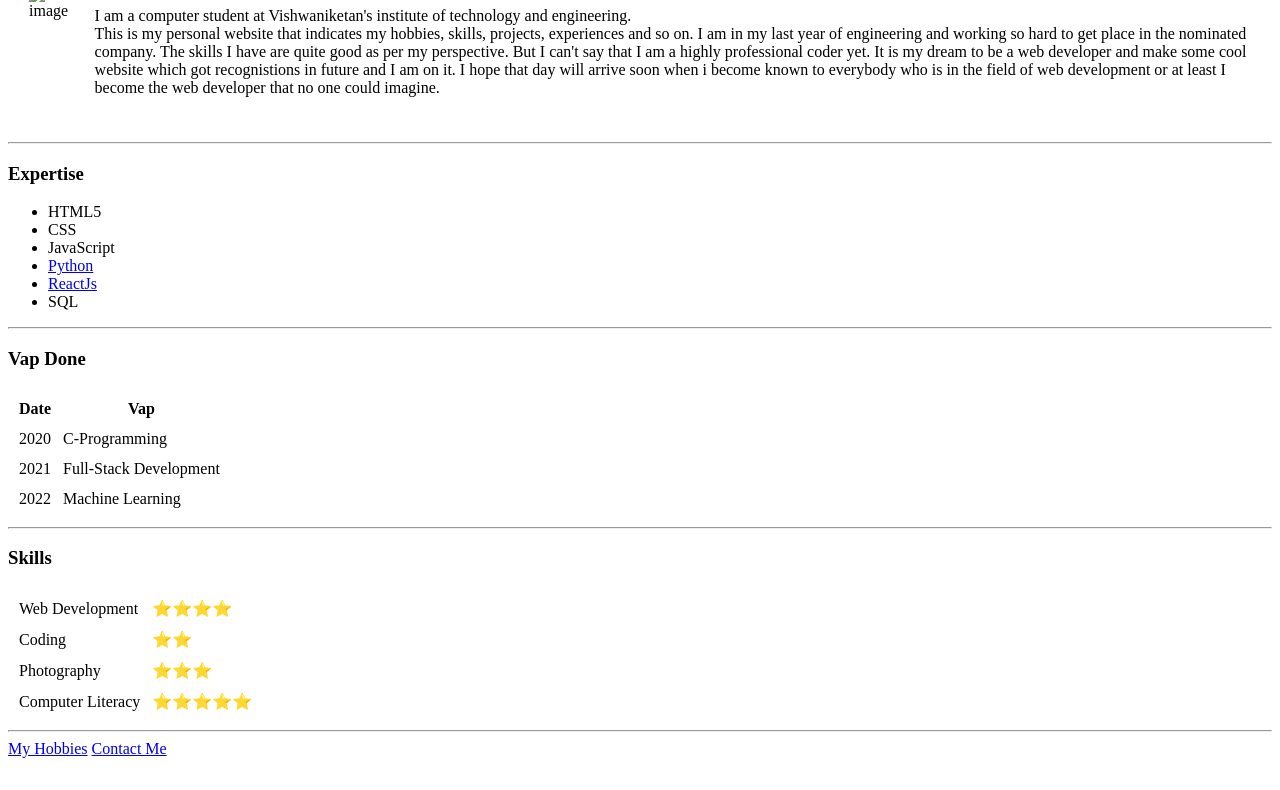
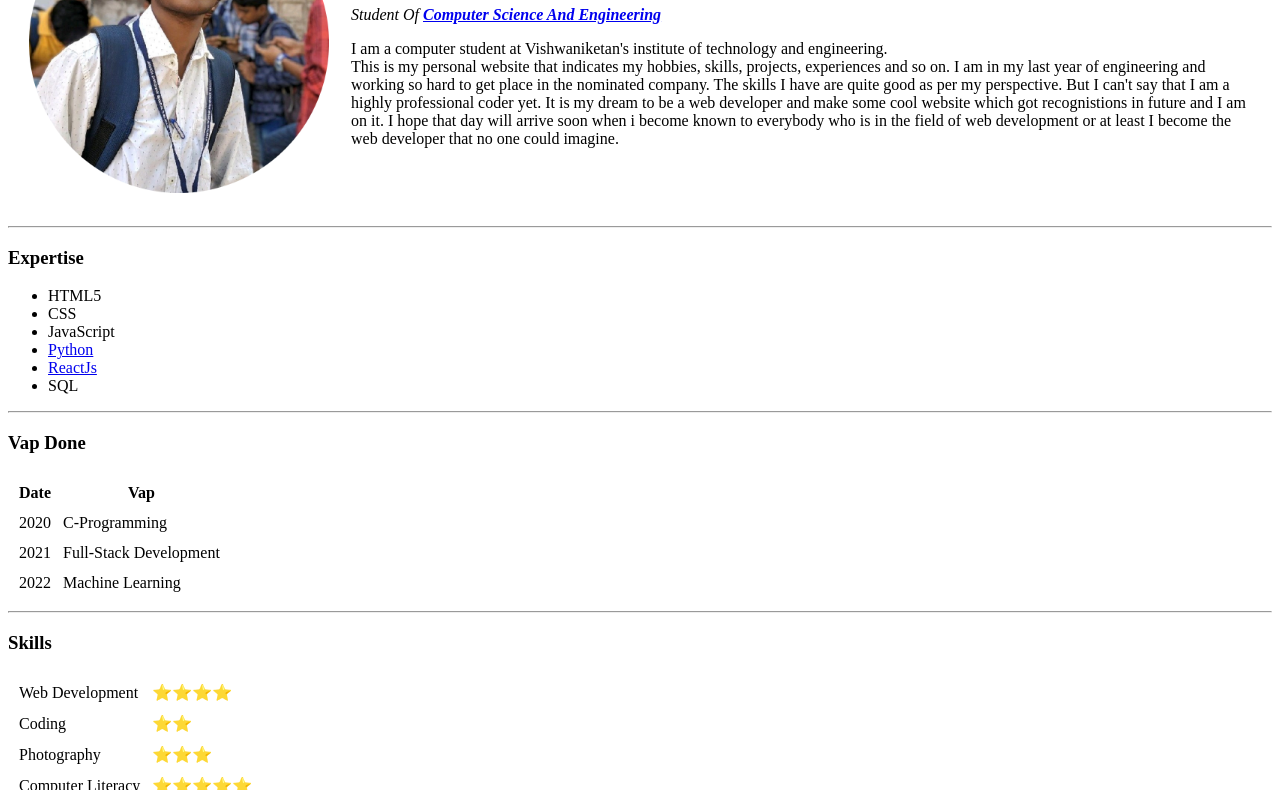
Before and after one commit to Secretor007/CV, a plain HTML site: page index.html in a window 1280 px wide. Shown: the part 136-926 px from the top of the page. Before the commit the page ends 902 px from the top, so only its background shows below. Drawn offline with Linux system fonts and the light colour scheme.

Commit message:
Add initial CV files

```diff
--- a/index.html
+++ b/index.html
@@ -11,7 +11,7 @@
       <tr>
         <td>
           <img
-            src="1658574302506-modified.png"
+            src="/images/1658574302506-modified.png"
             alt="image"
             width="300"
             height="300"
```
